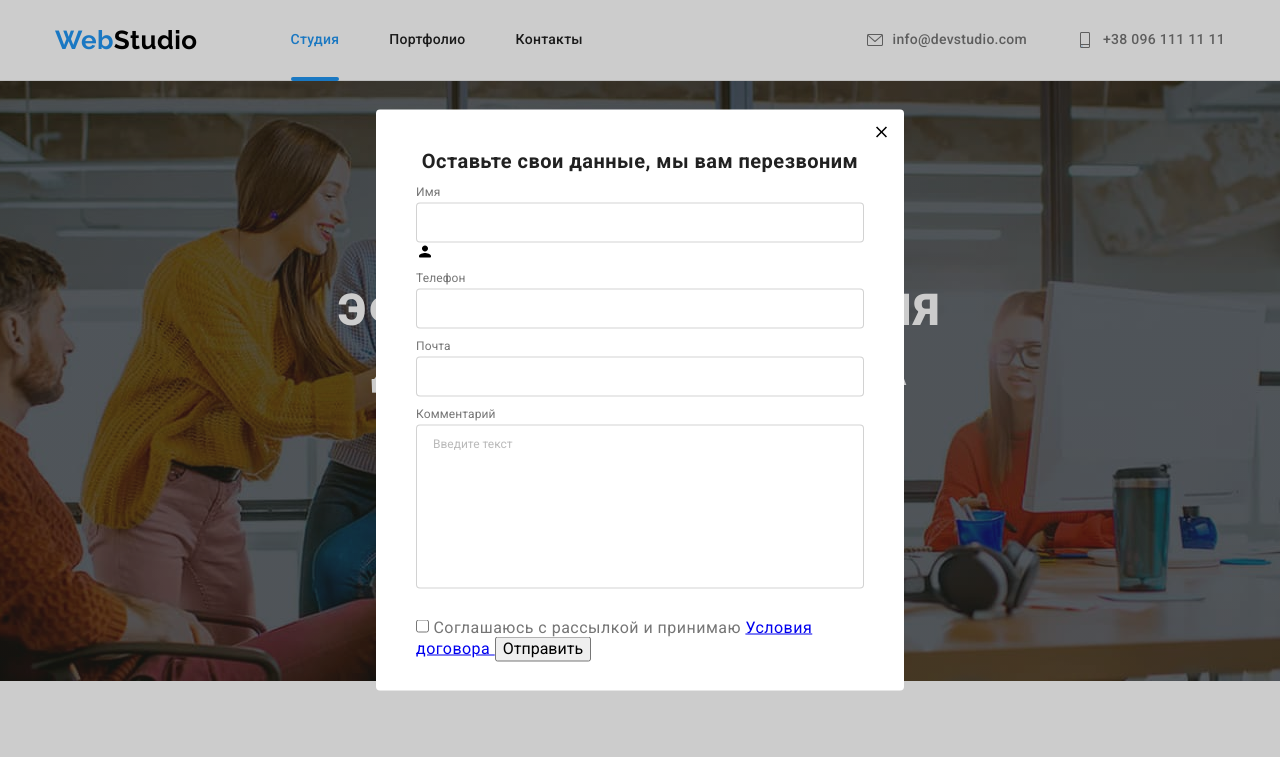
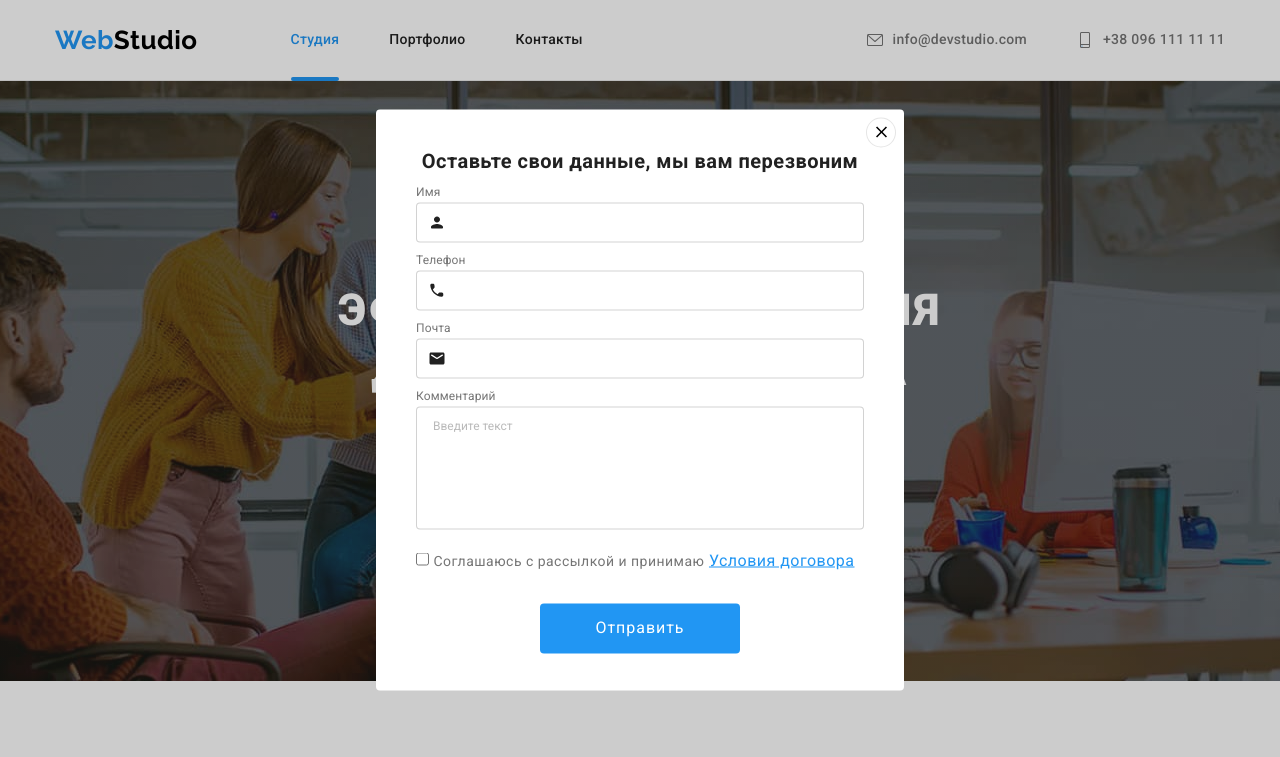
Before and after one commit to DmitryZatonsky/goit-markup-hw-06, a plain HTML site: page index.html in a window 1280 px wide. Both pictures are taken after a click on the button "Заказать услугу". Shown: the top 757 px of the page. Drawn offline with nearby package versions, Linux system fonts and the light colour scheme.

Commit message:
формы первая кровь!

```diff
--- a/css/styles.css
+++ b/css/styles.css
@@ -917,11 +917,16 @@ textarea {
   color: var(--title-text-color);
 }
 
-.modal-form__item {
+.modal-form__item:not(:last-child) {
   margin-bottom: 10px;
 }
 
-.modal-form__item label {
+.modal-form__decoration {
+  position: relative;
+  display: flex;
+}
+
+.modal-form__label {
   display: flex;
   flex-direction: column;
 
@@ -932,29 +937,95 @@ textarea {
   color: var(--primary-text-color);
 }
 
-.modal-form__item span {
+.modal-form__span {
   margin-bottom: 4px;
 }
 
-.modal-form__item input {
-  position: relative;
-  padding-left: 12px;
+.modal-form__input {
+  display: flex;
+  padding-left: 36px;
+  padding-right: 12px;
+  width: 100%;
   height: 40px;
 
   border: 1px solid rgba(33, 33, 33, 0.2);
   border-radius: 4px;
 }
 
-.modal-form__item textarea {
-  padding: 12px 16px;
+.modal-form__label:hover .modal-form__svg,
+.modal-form__label:focus .modal-form__svg,
+.modal-form__input:hover,
+.modal-form__input:focus,
+.modal-form__textarea:hover,
+.modal-form__textarea:focus {
+  border-color: var(--accent-color);
+  fill: var(--accent-color);
+}
+
+.modal-form__svg {
+  position: absolute;
+  top: 50%;
+  left: 12px;
+  transform: translateY(-50%);
+
+  fill: var(--title-text-color);
+}
+
+.modal-form__textarea {
+  padding-top: 12px;
+  padding-right: 16px;
+  padding-bottom: 12px;
+  padding-left: 16px;
   margin-bottom: 20px;
 
   border: 1px solid rgba(33, 33, 33, 0.2);
   border-radius: 4px;
 }
 
-.modal-form__item textarea::placeholder {
+.modal-form__textarea::placeholder {
   color: rgba(117, 117, 117, 0.5);
+}
+
+.form-mailing__checkbox {
+  display: block;
+  margin-bottom: 30px;
+}
+
+.form-mailing__span {
+  font-size: 14px;
+  line-height: 1.714;
+
+  color: #757575;
+}
+
+.modal-form__link {
+  text-decoration-line: underline;
+
+  color: var(--accent-color);
+}
+
+.modal-form__btn {
+  display: flex;
+  justify-content: center;
+  align-items: center;
+  widows: 200px;
+  height: 50px;
+  margin-left: auto;
+  margin-right: auto;
+  padding: 10px 55px;
+
+  border-style: none;
+  border-radius: 4px;
+  letter-spacing: 0.06em;
+  cursor: pointer;
+
+  color: var(--title-text-color-hero-footer);
+  background-color: var(--accent-color);
+}
+
+.modal-form__btn:hover,
+.modal-form__btn:focus {
+  background-color: var(--button-hover);
 }
 
 .close {
@@ -969,13 +1040,14 @@ textarea {
 
   border-radius: 50%;
   background-color: var(--title-text-color-hero-footer);
+  border: 1px solid rgba(0, 0, 0, 0.1);
 }
 
 .close:hover,
 .close:focus {
   box-shadow: 0px 1px 3px rgba(0, 0, 0, 0.12), 0px 1px 1px rgba(0, 0, 0, 0.14),
     0px 2px 1px rgba(0, 0, 0, 0.2);
-  border: 1px solid rgba(0, 0, 0, 0.1);
+  fill: var(--accent-color);
 }
 
 .modal-icon-close {
--- a/index.html
+++ b/index.html
@@ -418,41 +418,53 @@
             <form class="modal-form">
                 <ul class="modal-form__list list">
                     <li class="modal-form__item">
-                        <label>
-                            <span>Имя</span>
-                            <input type="text" name="user-name" autofocus>
-                            <svg width="18" height="18">
-                                <use href="./images/icons.svg#icon-name"></use>
-                            </svg>
+                        <label class="modal-form__label">
+                            <span class="modal-form__span">Имя</span>
+                            <div class="modal-form__decoration">
+                                <input class="modal-form__input" type="text" name="user-name">
+                                <svg class="modal-form__svg" width="18" height="18">
+                                    <use href="./images/icons.svg#icon-name"></use>
+                                </svg>
+                            </div>
                         </label>
                     </li>
                     <li class="modal-form__item">
-                        <label>
-                            <span>Телефон</span>
-                            <input type="tel" name="user-phone">
+                        <label class="modal-form__label">
+                            <span class="modal-form__span">Телефон</span>
+                            <div class="modal-form__decoration">
+                                <input class="modal-form__input" type="tel" name="user-phone">
+                                <svg class="modal-form__svg" width="18" height="18">
+                                    <use href="./images/icons.svg#icon-pfone"></use>
+                                </svg>
+                            </div>
                         </label>
                     </li>
                     <li class="modal-form__item">
-                        <label>
-                            <span>Почта</span>
-                            <input type="email" name="user-email">
+                        <label class="modal-form__label">
+                            <span class="modal-form__span">Почта</span>
+                            <div class="modal-form__decoration">
+                                <input class="modal-form__input" type="email" name="user-email">
+                                <svg class="modal-form__svg" width="18" height="18">
+                                    <use href="./images/icons.svg#icon-mail"></use>
+                                </svg>
+                            </div>
                         </label>
                     </li>
                     <li class="modal-form__item">
-                        <label>
-                            <span>Комментарий</span>
-                            <textarea name="comment" id="comment" rows="10" placeholder="Введите текст"></textarea>
+                        <label class="modal-form__label">
+                            <span class="modal-form__span">Комментарий</span>
+                            <textarea class="modal-form__textarea" name="comment" id="comment" rows="7" placeholder="Введите текст"></textarea>
                         </label>
                     </li>
                 </ul>
-                <label>
+                <label class="form-mailing__checkbox">
                     <input type="checkbox" name="mailing" value="mailing"/>
-                    <span>Соглашаюсь с рассылкой и принимаю</span>
+                    <span class="form-mailing__span">Соглашаюсь с рассылкой и принимаю</span>
                     <a class="modal-form__link" href="#">
                         Условия договора
                     </a>
                 </label>
-                <button type="submit">Отправить</button>
+                <button class="modal-form__btn" type="submit">Отправить</button>
             </form>
             <button class="close" type="button" data-close-modal>
                 <svg class="modal-icon-close" width="18" height="18">
```
